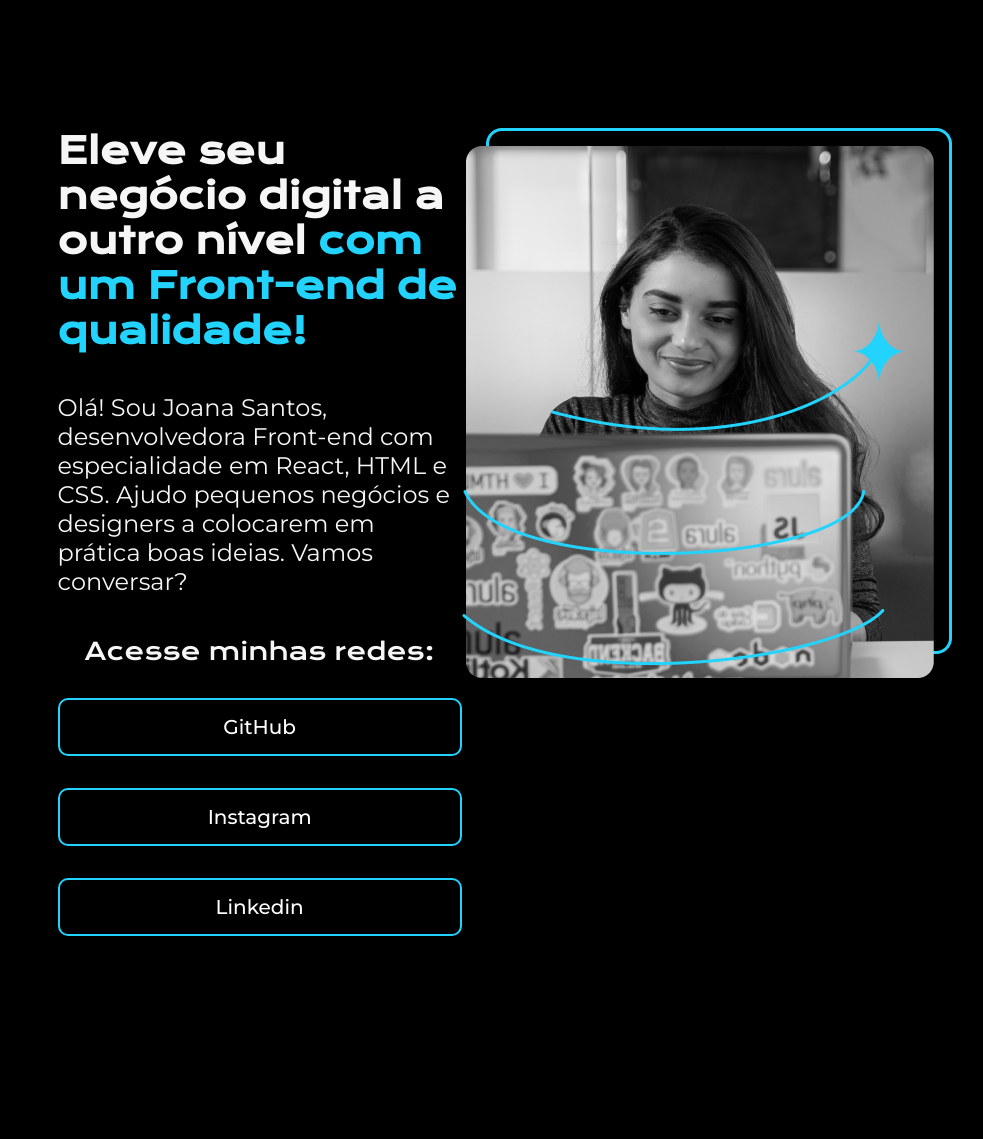
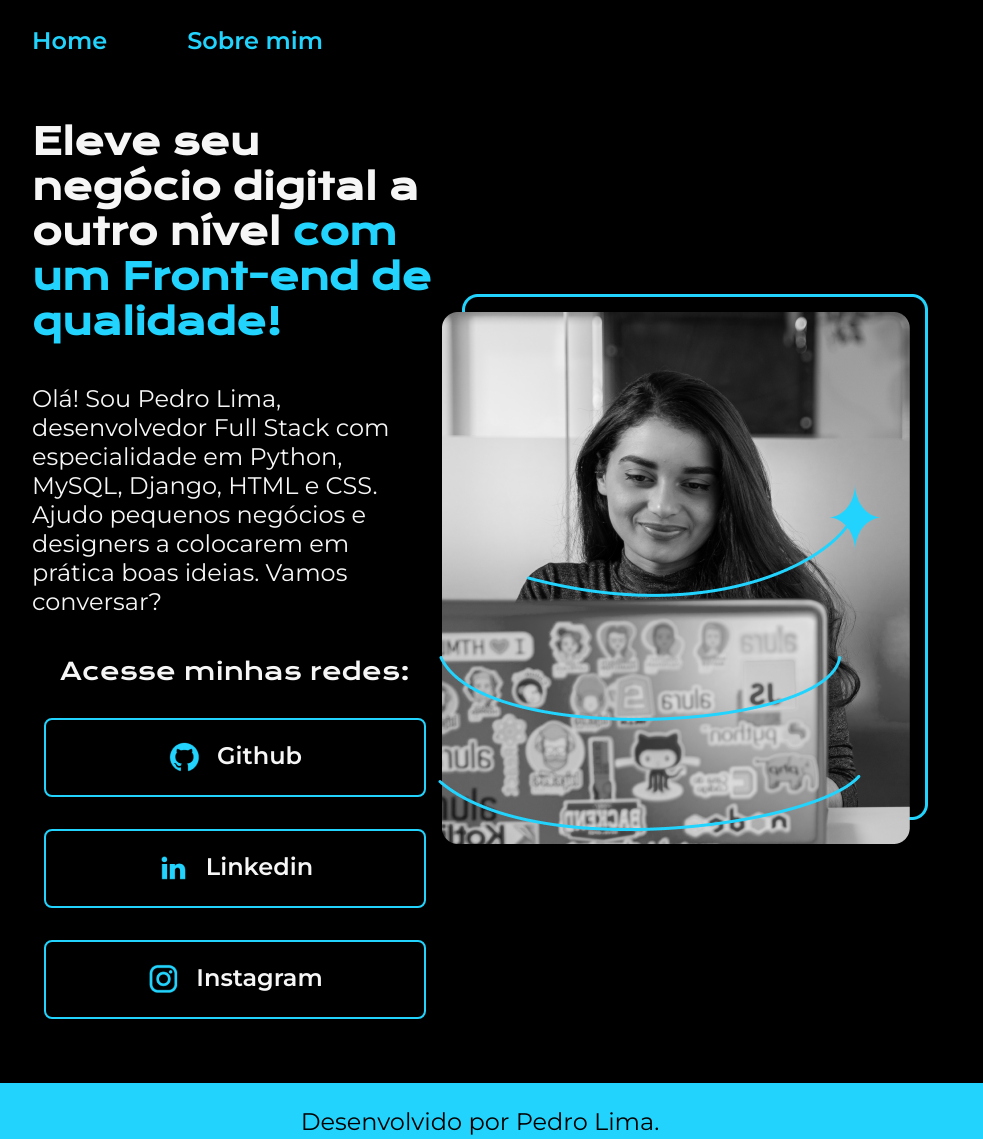
Before and after one commit to limapedro77/html-css, a plain HTML site: page projeto_figma/index.html in a window 1280 px wide. Shown: the whole page, without its empty margins (160-1143 px from the left). Before the commit the page ends 1064 px from the top, so only its background shows below. Drawn offline with nearby package versions, Linux system fonts and the light colour scheme.

Commit message:
Finalizando o projeto básico HTML e CSS

```diff
--- a/projeto_figma/index.html
+++ b/projeto_figma/index.html
@@ -3,42 +3,50 @@
 
 <head>
     <meta charset="UTF-8">
+    <meta http-equiv="X-UA-Compatible" content="IE=edge">
     <meta name="viewport" content="width=device-width, initial-scale=1.0">
-    <link rel="stylesheet" href="style.css">
-
-    <title>Projeto Figma</title>
+    <title>Portifolio</title>
+    <link rel="stylesheet" href="./styles/style.css">
 </head>
 
 <body>
-    <header></header>
+    <header class="cabecalho">
+        <nav class="cabecalho__menu">
+            <a class="cabecalho__menu__link" href="index.html">Home</a>
+            <a class="cabecalho__menu__link" href="about.html">Sobre mim</a>
+        </nav>
+    </header>
     <main class="apresentacao">
         <section class="apresentacao__conteudo">
-            <h1 class="apresentacao__conteudo__titulo">
-                Eleve seu negócio digital a outro nível<strong class="destaque-titulo"> com um Front-end de
-                    qualidade!</strong>
-            </h1>
-            <p class="apresentacao__conteudo__texto">
-                Olá! Sou Joana Santos, desenvolvedora Front-end com especialidade em React, HTML e CSS. Ajudo pequenos
-                negócios e designers a colocarem em prática boas ideias. Vamos conversar?
-            </p>
+            <h1 class="apresentacao__conteudo__titulo">Eleve seu negócio digital a outro nível <strong
+                    class="titulo-destaque">com um Front-end de qualidade!
+                </strong></h1>
+            <p class="apresentacao__conteudo__texto">Olá! Sou Pedro Lima, desenvolvedor
+                Full Stack com especialidade em Python, MySQL, Django, HTML e CSS.
+                Ajudo pequenos negócios e designers a
+                colocarem em prática boas ideias. Vamos
+                conversar?</p>
             <div class="apresentacao__links">
-                <h2 class="apresentacao__links__titulo">
-                    Acesse minhas redes:
-                </h2>
+                <h2 class="apresentacao__links__subtitulo">Acesse minhas redes:</h2>
                 <a class="apresentacao__links__link" href="https://github.com/limapedro77">
-                    GitHub
-                </a>
-                <a class="apresentacao__links__link" href="https://instagram.com/__pelima__">
-                    Instagram
+                    <img src="./assets/github.png">
+                    Github
                 </a>
                 <a class="apresentacao__links__link" href="https://www.linkedin.com/in/pedro-lima-matos-26a8a9259/">
+                    <img src="./assets/linkedin.png">
                     Linkedin
+                </a>
+                <a class="apresentacao__links__link" href="https://www.instagram.com/_pelima_">
+                    <img src="./assets/instagram.png">
+                    Instagram
                 </a>
             </div>
         </section>
-        <img src="Imagem.png" alt="Mulher usando computador">
+        <img src="./assets/imagem.png" alt="Foto da Joana Santos programando">
     </main>
-    <footer></footer>
+    <footer class="rodape">
+        <p>Desenvolvido por Pedro Lima.</p>
+    </footer>
 </body>
 
 </html>
--- a/projeto_figma/style.css
+++ /dev/null
@@ -1,70 +0,0 @@
-@import url('https://fonts.googleapis.com/css2?family=Montserrat:ital,wght@0,100..900;1,100..900&display=swap');
-@import url('https://fonts.googleapis.com/css2?family=Krona+One&family=Montserrat:ital,wght@0,100..900;1,100..900&display=swap');
-
-* {
-    margin: 0;
-    padding: 0;
-}
-
-body {
-    box-sizing: border-box;
-    background-color: black;
-    color: #F6F6F6;
-}
-
-.destaque-titulo {
-    color: #22D4FD
-}
-
-.apresentacao {
-    margin: 10% 17%;
-    display: flex;
-    align-items: flex-start;
-    justify-content: space-between;
-}
-
-.apresentacao__conteudo {
-    width: 615px;
-    display: flex;
-    flex-direction: column;
-    gap: 40px;
-}
-
-.apresentacao__conteudo__titulo {
-    font-size: 36px;
-    font-family: "Krona One", sans-serif;
-}
-
-.apresentacao__conteudo__texto {
-    font-size: 24px;
-    font-family: "Montserrat", sans-serif;
-
-}
-
-.apresentacao__links {
-    display: flex;
-    flex-direction: column;
-    align-items: center;
-    justify-content: space-between;
-    gap: 32px
-}
-
-.apresentacao__links__link {
-    background-color: black;
-    width: 400px;
-    text-align: center;
-    font-size: 20px;
-    padding: 15px 0;
-    text-decoration: none;
-    color: white;
-    font-family: "Montserrat", sans-serif;
-    border-radius: 10px;
-    font-weight: 500;
-    border: 2px, solid #22D4FD;
-}
-
-.apresentacao__links__titulo {
-    font-size: 24px;
-    font-family: "Krona One", sans-serif;
-    font-weight: 400;
-}
--- /dev/null
+++ b/projeto_figma/styles/style.css
@@ -0,0 +1,116 @@
+@import url('https://fonts.googleapis.com/css2?family=Krona+One&family=Montserrat:wght@400;600&display=swap');
+
+:root {
+    --cor-primaria: #000000;
+    --cor-secundaria: #F6F6F6;
+    --cor-terciaria: #22D4FD;
+    --cor-hover1: #272727;
+    --cor-hover2: #068aa7;
+
+    --fonte-primaria: 'Krona One', sans-serif;
+    --fonte-secundaria: 'Montserrat', sans-serif;
+}
+
+* {
+    margin: 0;
+    padding: 0;
+}
+
+body {
+    box-sizing: border-box;
+    background-color: var(--cor-primaria);
+    color: var(--cor-secundaria);
+}
+
+.cabecalho {
+    padding: 2% 0% 0% 15%;
+}
+
+.cabecalho__menu {
+    display: flex;
+    gap: 80px;
+}
+
+.cabecalho__menu__link {
+    font-family: var(--fonte-secundaria);
+    font-size: 24px;
+    font-weight: 600;
+    color: var(--cor-terciaria);
+    text-decoration: none;
+}
+
+.cabecalho__menu__link:hover {
+    color: var(--cor-hover2)
+}
+
+.apresentacao {
+    padding: 5% 15%;
+    display: flex;
+    align-items: center;
+    justify-content: space-between;
+}
+
+.apresentacao__conteudo {
+    width: 615px;
+    display: flex;
+    flex-direction: column;
+    gap: 40px;
+}
+
+.apresentacao__conteudo__titulo {
+    font-size: 36px;
+    font-family: var(--fonte-primaria);
+}
+
+.titulo-destaque {
+    color: var(--cor-terciaria);
+}
+
+.apresentacao__conteudo__texto {
+    font-size: 24px;
+    font-family: var(--fonte-secundaria);
+}
+
+.apresentacao__links {
+    display: flex;
+    flex-direction: column;
+    justify-content: space-between;
+    align-items: center;
+    gap: 32px;
+}
+
+.apresentacao__links__subtitulo {
+    font-family: var(--fonte-primaria);
+    font-weight: 400;
+    font-size: 24px;
+}
+
+.apresentacao__links__link {
+    display: flex;
+    justify-content: center;
+    gap: 16px;
+    border: 2px solid var(--cor-terciaria);
+    width: 378px;
+    text-align: center;
+    border-radius: 8px;
+    font-size: 24px;
+    font-weight: 600;
+    padding: 21.5px 0;
+    text-decoration: none;
+    color: var(--cor-secundaria);
+    font-family: var(--fonte-secundaria);
+}
+
+.apresentacao__links__link:hover {
+    background-color: var(--cor-hover1);
+}
+
+.rodape {
+    color: var(--cor-primaria);
+    background-color: var(--cor-terciaria);
+    padding: 24px;
+    text-align: center;
+    font-family: var(--fonte-secundaria);
+    font-size: 24px;
+    font-weight: 400;
+}
```
Also changed, not shown: projeto_figma/about.html (added, +45 -0 lines), projeto_figma/Imagem.png (deleted), projeto_figma/assets/Imagem.png (added), projeto_figma/assets/foto linkedin para o projeto figma.png (added), projeto_figma/assets/github.png (added), projeto_figma/assets/instagram.png (added), projeto_figma/assets/linkedin.png (added), projeto_figma/assets/twitch.png (added), projeto_figma/assets/twitter-novo.png (added), projeto_figma/assets/twitter.png (added).
